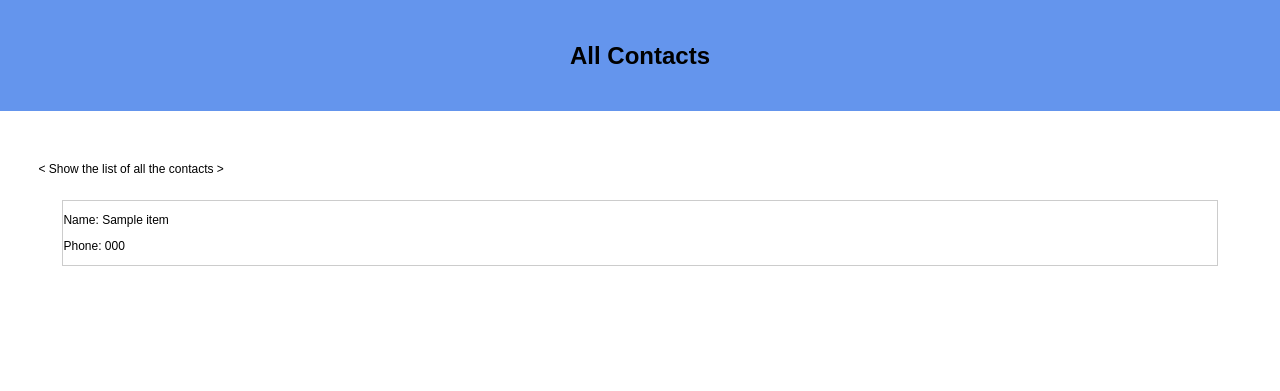
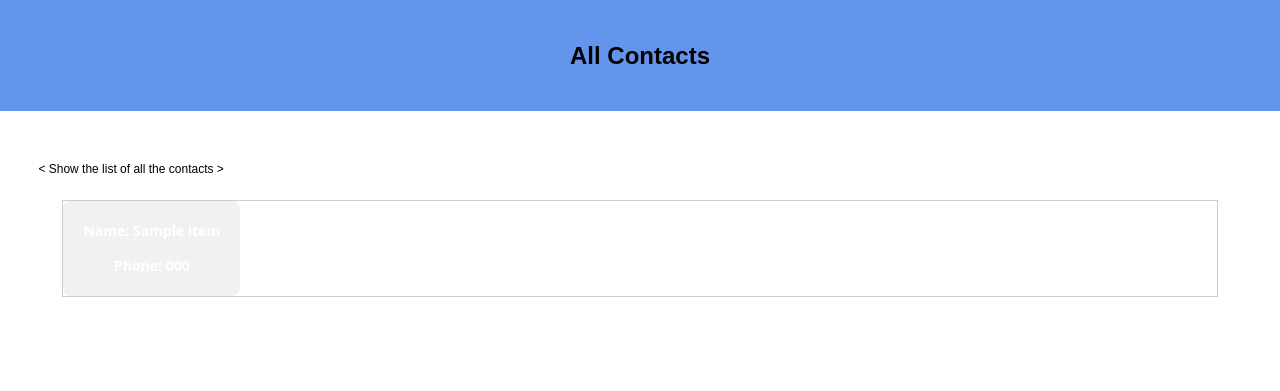
Before and after one commit to software-students-fall2023/2-web-app-exercise-leftovers2, a Flask app: page /list_view in a window 1280 px wide. Shown: the top 391 px of the page. Run offline with Flask 3, Linux system fonts and the light colour scheme; a database or web service that is not in the repository returns one stand-in record (values such as "Sample title").

Commit message:
Implemented clickable List view

```diff
--- a/app.py
+++ b/app.py
@@ -26,7 +26,7 @@ def list_view():
 def get_individual():
     # return redirect(url_for('individual_view'))
     id = request.form.get('_id')
-    contact = contactList.find_one({'_id':id})
+    contact = contactList.find_one({'_id':ObjectId(id)})
     if contact:
         # session['current_contact'] = contact
         return redirect(url_for('individual_view', title = "Contact", contact=contact))
--- a/templates/list_view.html
+++ b/templates/list_view.html
@@ -1,13 +1,18 @@
-{% macro contactBase(name, phone) -%}
-<p>Name: {{name}}</p>
-<p>Phone: {{phone}}</p>
+{% macro contactBase(name, phone, id) -%}
+<form method="POST" action="{{ url_for('get_individual') }}">
+	<button class="button-38 list" type="submit">
+		<p class="content name">Name: {{name}}</p>
+		<p class="content phone">Phone: {{phone}}</p>
+		<input type="hidden" id="_id" name="_id" value="{{id}}"/>
+	</button>
+</form>
 {% endmacro %} {% extends 'index.html' %} {% block container %}
 <p>&lt; Show the list of all the contacts &gt;</p>
 {% block a %}{% endblock %}
 
 <div>
 	{% for contact in contacts %}
-	<div class="contactWidget">{{ contactBase(contact.name, contact.phone) }}</div>
+	<div class="contactWidget">{{ contactBase(contact.name, contact.phone, contact._id) }}</div>
 	{% endfor %}
 </div>
 {% endblock %}
```
